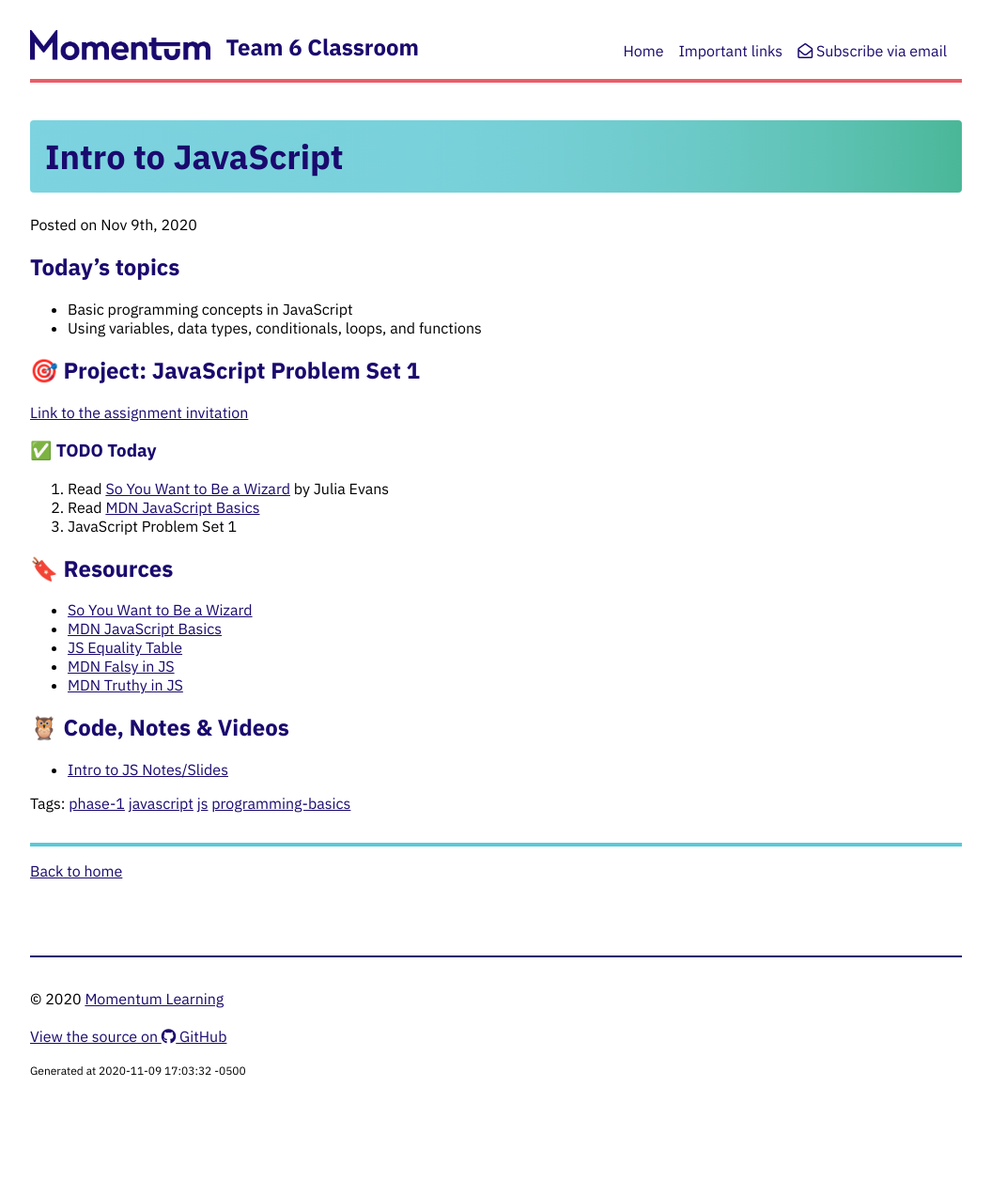
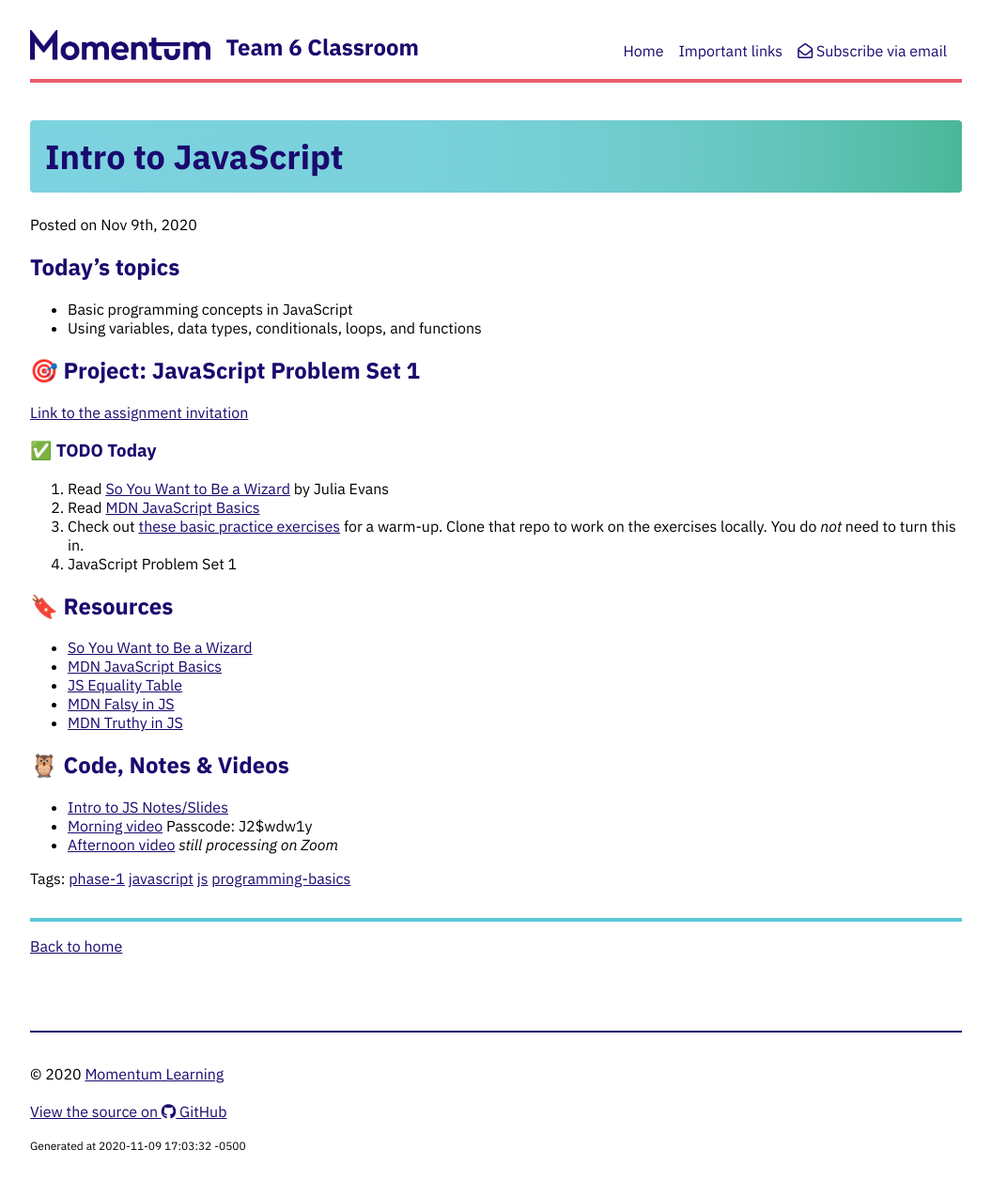
Before and after one commit to momentum-team-6/momentum-team-6.github.io, a Jekyll site: the page built from _posts/2020-11-09-intro-js.md, in a window 1280 px wide. Shown: the whole page at 94% size, without its empty margins (112-1167 px from the left). Built offline with Jekyll 4.4.1, drawn with Linux system fonts in a browser that asks for light colours; nearby versions of some CDN libraries; before the commit the page ends 1193 px from its top, so only the background shows below that.

Commit message:
Add more js intro content

```diff
--- a/_posts/2020-11-09-intro-js.md
+++ b/_posts/2020-11-09-intro-js.md
@@ -17,7 +17,8 @@ tags: phase-1 javascript js programming-basics
 
 1. Read [So You Want to Be a Wizard](https://jvns.ca/wizard-zine.pdf) by Julia Evans
 2. Read [MDN JavaScript Basics](https://developer.mozilla.org/en-US/docs/Learn/Getting_started_with_the_web/JavaScript_basics)
-3. JavaScript Problem Set 1
+3. Check out [these basic practice exercises](https://github.com/momentum-team-6/js-hello-world-exercise) for a warm-up. Clone that repo to work on the exercises locally. You do _not_ need to turn this in.
+4. JavaScript Problem Set 1
 
 ## 🔖 Resources
 
@@ -30,3 +31,5 @@ tags: phase-1 javascript js programming-basics
 ## 🦉 Code, Notes & Videos
 
 - [Intro to JS Notes/Slides](https://github.com/momentum-team-6/notes/blob/main/intro-js.md)
+- [Morning video](https://us02web.zoom.us/rec/share/84P3fBicgp1Pj8QHQ-SR7qJbKY5X_EohkSv3goJ4YXccr-BtwPD7_8mwv-Lk96Zo.Aw29wRL1iyy-Tgns) Passcode: J2\$wdw1y
+- [Afternoon video]() _still processing on Zoom_
```
